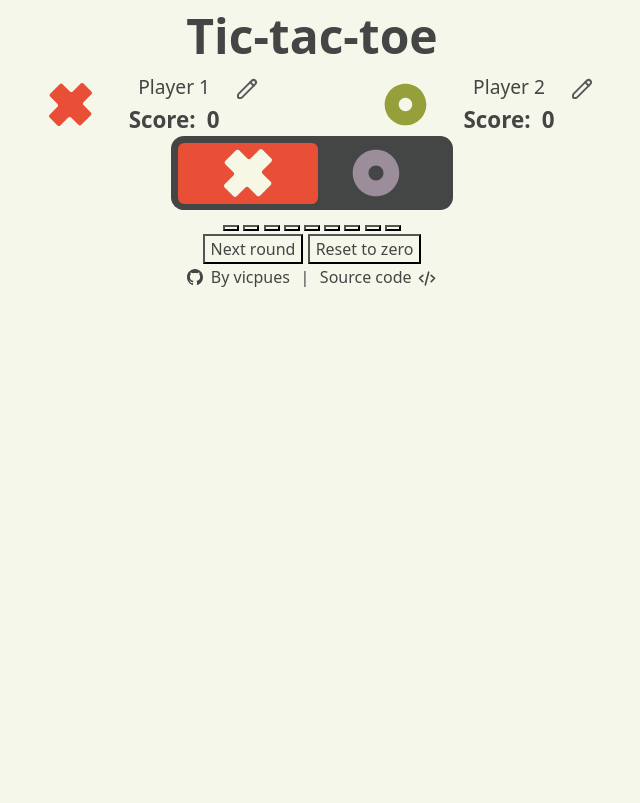
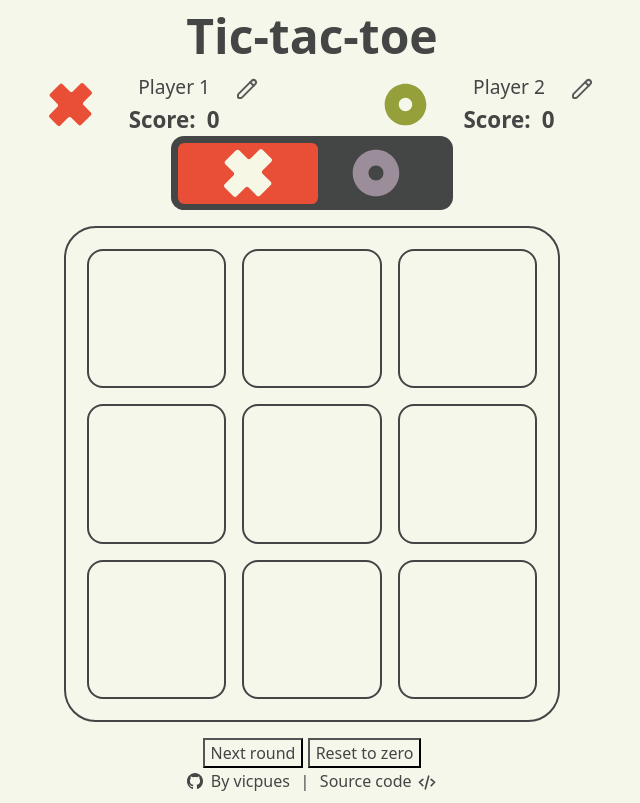
Before and after one commit to vicpues/tic-tac-toe, a plain HTML site: page index.html in a window 1280 px wide. Shown: the whole page, without its empty margins (328-968 px from the left). Drawn offline with Linux system fonts and the light colour scheme.

Commit message:
feat: Write board layout

```diff
--- a/styles.css
+++ b/styles.css
@@ -188,3 +188,28 @@ p.player-score > span {
 #current-player.o-turn > .x {
   filter: var(--grey-filter);
 }
+
+/* Board */
+
+#board {
+  margin: 1rem auto;
+  --board-size: calc(10vw + 23rem);
+  --board-gap: 1rem;
+  --board-padding: calc(1.3 * var(--board-gap));
+  --board-borders: 2px solid var(--dark);
+  --board-corners: 1rem;
+
+  display: grid;
+  height: var(--board-size);
+  width: var(--board-size);
+  grid-template: repeat(3, 1fr) / repeat(3, 1fr);
+  padding: var(--board-padding);
+  gap: var(--board-gap);
+  border: var(--board-borders);
+  border-radius: calc(var(--board-gap) + var(--board-corners));
+}
+
+#board > * {
+  border: var(--board-borders);
+  border-radius: var(--board-corners);
+}
```
